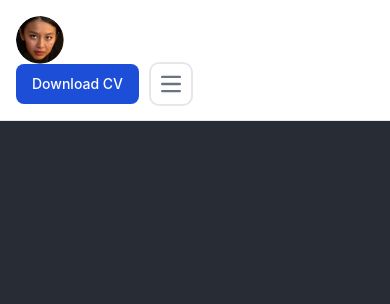
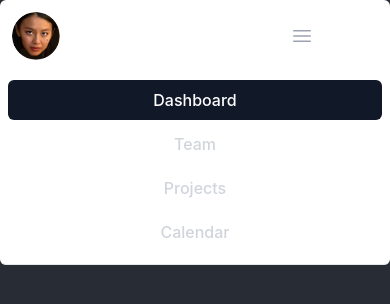
Before and after one commit to Thaotic-good/Thaotic-good.github.io, a React (Create React App) app: page / in a window 390 px wide. Both pictures are taken after a click on the button "Open main menu". Shown: the top 304 px of the page. Built offline with nearby package versions, Linux system fonts and the light colour scheme.

Commit message:
responsive navigation bar done

```diff
--- a/src/NavigationBar.tsx
+++ b/src/NavigationBar.tsx
@@ -10,68 +10,119 @@ Running the App: You run npm start, which does more than in the JavaScript setup
 Type Checking: TypeScript compiler checks your code for type errors. This happens before the app runs. If there are type errors, TypeScript will report them, and you’ll need to fix these issues to proceed.
 Compilation: The TypeScript compiler (tsc) transpiles TypeScript files into JavaScript. This is necessary because browsers cannot execute TypeScript directly. The transpiled code includes the compiled JavaScript from your .ts or .tsx files.
 Bundling and Serving: Similar to the JavaScript workflow, the bundled files are served by the development server.*/
-import React from "react"
+import React, {useState} from "react"
 import logo from "./img/Thaotic-good-logo.jpg"
 
+/*flex-wrap = sets whether elements are forced into a single line or stacked
+* justify between = flex + justify-content: space-between
+* space-x-3 = margin-left , space-x-reverse = align to the left
+* rtl = flow right to left
+* max-w-screen-xl = max-width: 1280px
+* aria-controls = identifies an element with ID ("mobile-menu") and the current element has control over it
+*               (in this case a navigation element is shown/hidden)
+* aria-expanded = indicates that the controlled element ("mobile-menu") is currently collapsed
+* aria-current="page" = used for highlighting the current link that we are on in a set of links
+* sm:ml-6 = margin-left
+* sm:block = makes element visible on screens with breakpoints larger than sm
+* sr-only = hides element visually but not from screen readers
+*
+* */
 function NavigationBar() {
+    const [showMenu, setShowMenu] = useState(false)
+
+    const handleClick= ()=> {
+        setShowMenu(!showMenu)
+        console.log(showMenu)
+    }
     return (
         <>
             <nav
-                className="bg-white dark:bg-gray-900 fixed w-full z-20 top-0 start-0 border-b border-gray-200 dark:border-gray-600">
-                <div className="max-w-screen-xl flex flex-wrap items-center justify-between mx-auto p-4">
-                    <a href="https://thaotic-good.github.io/" className="flex items-center space-x-3 rtl:space-x-reverse">
-                            <img  src={logo} className="h-12 rounded-full ring-1 ring-white" alt="Thaotic-good Logo"/>
-                        <span
-                            className="self-center text-2xl font-semibold whitespace-nowrap dark:text-white">Thaotic-good</span>
+                className="bg-white dark:bg-gray-900 fixed w-full z-20 top-0 rounded-md border-b border-gray-200 dark:border-gray-600">
+                <div className="w-full flex items-center justify-between space-x-3 p-3 lg:pl-10 pl-3">
+                    <a id="logoLink" href="https://thaotic-good.github.io/"
+                       className="flex items-center space-x-3 rtl:space-x-reverse">
+                        <img src={logo} className="h-12 md:h-10 rounded-full ring-1 ring-white" alt="Thaotic-good Logo"/>
+                        <span className="self-center text-md md:text-2xl  font-semibold whitespace-nowrap
+                        dark:text-white">Thaotic-good
+                        </span>
                     </a>
-                    <div className="flex md:order-2 space-x-3 md:space-x-0 rtl:space-x-reverse">
-                        <button type="button"
-                                className="text-white bg-blue-700 hover:bg-blue-800 focus:ring-4 focus:outline-none
-                                focus:ring-blue-300 font-medium rounded-lg text-sm px-4 py-2 text-center dark:bg-blue-600 dark:hover:bg-blue-700 dark:focus:ring-blue-800">
-                            Download CV
-                        </button>
-                        <button data-collapse-toggle="navbar-sticky" type="button"
-                                className="inline-flex items-center p-2 w-10 h-10 justify-center text-sm text-gray-500
-                                rounded-lg md:hidden hover:bg-gray-100 focus:outline-none focus:ring-2 focus:ring-gray-200
-                                dark:text-gray-400 dark:hover:bg-gray-700 dark:focus:ring-gray-600"
-                                aria-controls="navbar-sticky" aria-expanded="false">
-                            <span className="sr-only">Open main menu</span>
-                            <svg className="w-5 h-5" aria-hidden="true" xmlns="http://www.w3.org/2000/svg" fill="none"
-                                 viewBox="0 0 17 14">
-                                <path stroke="currentColor" strokeLinecap="round" strokeLinejoin="round"
-                                      strokeWidth="2" d="M1 1h15M1 7h15M1 13h15"/>
-                            </svg>
-                        </button>
-                    </div>
-                    <div className="items-center justify-between hidden w-full md:flex md:w-auto md:order-1"
-                         id="navbar-sticky">
-                        <ul className="flex flex-col p-4 md:p-0 mt-4 font-medium border border-gray-100 rounded-lg
-                        bg-gray-50 md:space-x-8 rtl:space-x-reverse md:flex-row md:mt-0 md:border-0 md:bg-white dark:bg-gray-800
-                         md:dark:bg-gray-900 dark:border-gray-700">
+                    <div className="flex justify-self-end md:gap-10 gap-1">
+                        <div id="setOfLinks" className="hidden w-full md:flex md:w-auto ">
+                            <ul className="flex items-center flex-end text-sm lg:text-2xl md: border border-gray-100
+                        bg-gray-50 md:space-x-8 rtl:space-x-reverse md:flex-row md:mt-0 md:border-0 md:bg-white
+                        dark:bg-gray-800 md:dark:bg-gray-900 dark:border-gray-700">
                                 <li>
                                     <a href="https://thaotic-good.github.io/"
-                                   className="block py-2 px-3 text-white bg-blue-700 rounded md:bg-transparent md:text-blue-700 md:p-0 md:dark:text-blue-500"
+                                       className="bg-orange-500 block py-2 px-1 lg:px-3 text-gray-900 rounded-md md:p-0 md:dark:text-blue-500"
                                        aria-current="page">Home</a>
                                 </li>
                                 <li>
                                     <a href="#"
-                                   className="block py-2 px-3 text-gray-900 rounded hover:bg-gray-100 md:hover:bg-transparent
+                                       className="bg-orange-500 block py-2 px-3 text-gray-900 rounded-md hover:bg-gray-100 md:hover:bg-transparent
                                     md:hover:text-blue-700 md:p-0 md:dark:hover:text-blue-500 dark:text-white dark:hover:bg-gray-700 dark:hover:text-white md:dark:hover:bg-transparent dark:border-gray-700">About</a>
                                 </li>
                                 <li>
                                     <a href="#"
-                                   className="block py-2 px-3 text-gray-900 rounded hover:bg-gray-100 md:hover:bg-transparent
+                                       className="block py-2 px-3 text-gray-900 rounded-md hover:bg-gray-100 md:hover:bg-transparent
                                    md:hover:text-blue-700 md:p-0 md:dark:hover:text-blue-500 dark:text-white dark:hover:bg-gray-700 dark:hover:text-white md:dark:hover:bg-transparent dark:border-gray-700">Services</a>
                                 </li>
                                 <li>
                                     <a href="#"
-                                   className="block py-2 px-3 text-gray-900 rounded hover:bg-gray-100 md:hover:bg-transparent
+                                       className="block py-2 px-3 text-gray-900 rounded-md hover:bg-gray-100 md:hover:bg-transparent
                                     md:hover:text-blue-700 md:p-0 md:dark:hover:text-blue-500 dark:text-white dark:hover:bg-gray-700
                                     dark:hover:text-white md:dark:hover:bg-transparent dark:border-gray-700">Contact</a>
                                 </li>
                             </ul>
                         </div>
+                        <div onClick={handleClick} className="inset-y-0 flex items-center sm:hidden">
+                            {/*Mobile menu button*/}
+                            <button type="button"
+                                    className="relative inl-ine-flex items-center justify-center rounded-md p-2
+                                    text-gray-400 hover:bg-gray-700 hover:text-white focus:outline-none focus:ring-2 focus:ring-inset focus:ring-white"
+                                    aria-controls="mobile-menu" aria-expanded={showMenu}>
+                                <span className="absolute -inset-0.5"></span>
+                                <span className="sr-only">Open main menu</span>
+                                  {/*Icon when menu is closed.
+
+                                  Menu open: "hidden", Menu closed: "block"*/}
+                                <svg className="block h-6 w-6" fill="none" viewBox="0 0 24 24" strokeWidth="1.5"
+                                     stroke="currentColor" aria-hidden="true">
+                                    <path strokeLinecap="round" strokeLinejoin="round"
+                                          d="M3.75 6.75h16.5M3.75 12h16.5m-16.5 5.25h16.5"/>
+                                </svg>
+                                  {/*Icon when menu is open.
+
+                                  Menu open: "block", Menu closed: "hidden"*/}
+                                <svg className="hidden h-6 w-6" fill="none" viewBox="0 0 24 24" strokeWidth="1.5"
+                                     stroke="currentColor" aria-hidden="true">
+                                    <path strokeLinecap="round" strokeLinejoin="round" d="M6 18L18 6M6 6l12 12"/>
+                                </svg>
+                            </button>
                         </div>
+                        <div id="cvButton" className="flex space-x-200 md:space-x-0 sm:space-x-1">
+                            <button type="button"
+                                    className="text-white space-x-3 hover:bg-blue-800 focus:ring-4 focus:outline-none
+                                focus:ring-blue-300 font-medium rounded-md text-sm px-4 py-2 text-center dark:bg-blue-600 dark:hover:bg-blue-700 dark:focus:ring-blue-800">
+                                <p className="block md:hidden">CV</p>
+                                <p className="hidden md:block">Download CV</p>
+                            </button>
+                        </div>
+                    </div>
+                </div>
+                {showMenu && <div id="mobile-menu" className={`md:hidden`}>
+                    <div className="space-y-1 px-2 pb-3 pt-2">
+                        {/*Current: "bg-gray-900 text-white", Default: "text-gray-300 hover:bg-gray-700 hover:text-white" */}
+                        <a href="#"
+                           className="bg-gray-900 text-white block rounded-md px-3 py-2 text-base font-medium"
+                           aria-current="page">Dashboard</a>
+                        <a href="#"
+                           className="text-gray-300 hover:bg-gray-700 hover:text-white block rounded-md px-3 py-2 text-base font-medium">Team</a>
+                        <a href="#"
+                           className="text-gray-300 hover:bg-gray-700 hover:text-white block rounded-md px-3 py-2 text-base font-medium">Projects</a>
+                        <a href="#"
+                           className="text-gray-300 hover:bg-gray-700 hover:text-white block rounded-md px-3 py-2 text-base font-medium">Calendar</a>
+                    </div>
+                </div>}
             </nav>
         </>
     )
```
Lines whose indentation alone changed are shown as unchanged.
